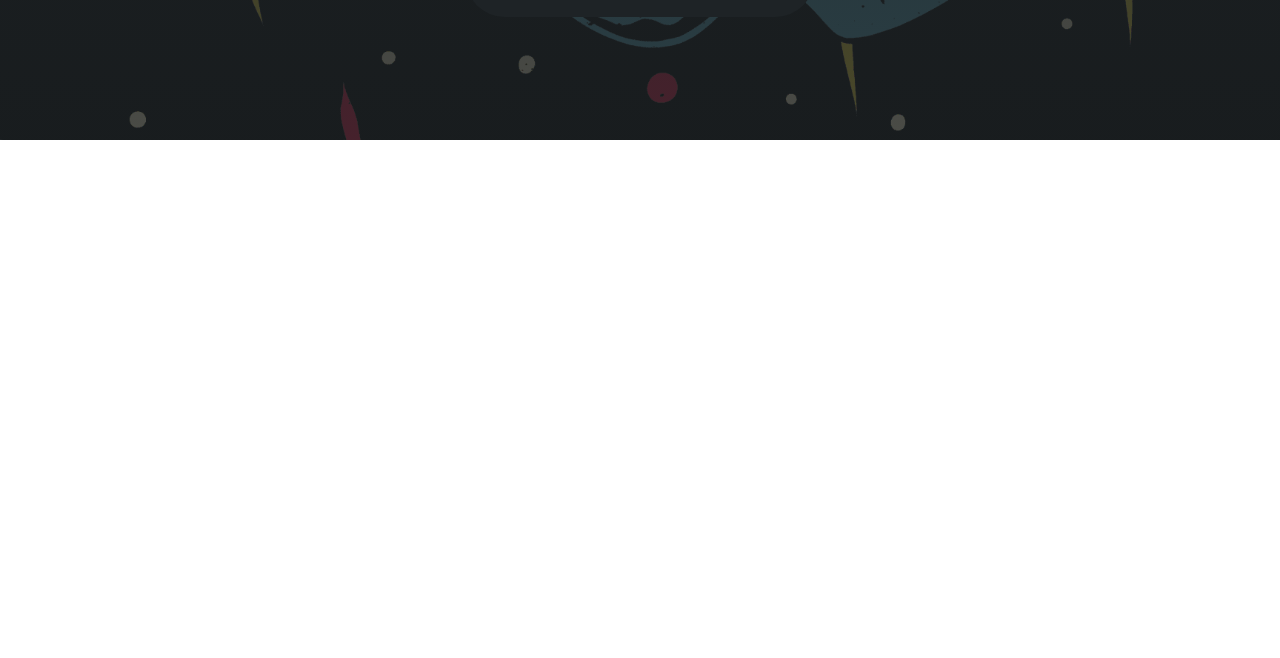
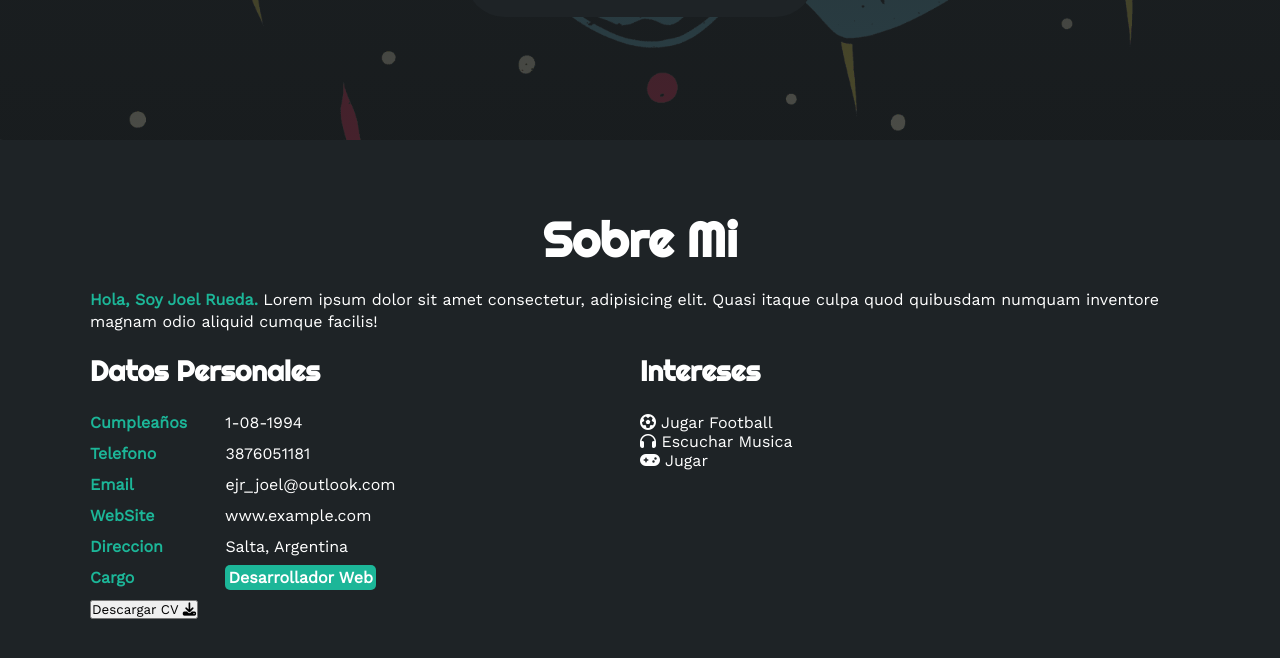
Before and after one commit to JoelRueda23/portfolio, a plain HTML site: page index.html in a window 1280 px wide. Shown: the part 660-1318 px from the top of the page. Before the commit the page ends 800 px from the top, so only its background shows below. Drawn offline with nearby package versions, Linux system fonts and the light colour scheme; a web font is replaced by a local one.

Commit message:
terminando seccion sobre mi

```diff
--- a/estilo.css
+++ b/estilo.css
@@ -106,3 +106,57 @@ html{
 .inicio .contenido-banner .redes a:hover{
     background-color: #1CB698;
 }
+
+/*SECCION SOBRE MI*/
+.sobremi{
+    background-color: #1e2326;
+    color: #fff;
+    padding: 50px 20px;
+}
+.sobremi .contenido-seccion{
+    max-width: 1100px;
+    margin: auto;
+}
+.sobremi h2{
+    font-size: 48px;
+    font-family: 'Righteous';
+    text-align: center;
+    padding: 20px;
+}
+.sobremi .contenido-seccion p{
+    font: 18px;
+    line-height: 22px;
+    margin-bottom: 20px;
+}
+.sobremi .contenido-seccion p span{
+    color: #1CB698;
+    font-weight: bold;
+}
+.sobremi .fila{
+    display: flex;
+}
+.sobremi .fila .col{
+    width: 50%;
+}
+.sobremi .fila .col h3{
+    font-size: 28px;
+    font-family: 'Righteous';
+    margin-bottom: 25px;
+}
+.sobremi .fila .col ul{
+    list-style: none;
+}
+.sobremi .fila .col ul li{
+    margin: 12px 0;
+}
+.sobremi .fila .col ul li strong{
+    display: inline-block;
+    color: #1CB698;
+    width: 130px;
+}
+.sobremi .fila .col ul li span{
+    background-color: #1CB698;
+    padding: 3px;
+    font-weight: bold;
+    border-radius: 5px;
+}
--- a/index.html
+++ b/index.html
@@ -48,7 +48,66 @@
     </section>
     <!--SOBRE MI-->
     <section id="sobremi" class="sobremi">
+        <div class="contenido-seccion">
+            <h2>Sobre Mi</h2>
+            <p><span>Hola, Soy Joel Rueda. </span>Lorem ipsum dolor sit amet consectetur, adipisicing elit. Quasi itaque culpa quod quibusdam numquam inventore magnam odio aliquid cumque facilis!</p>
 
+            <div class="fila">
+                <!--Datos personales-->
+                <div class="col">
+                    <h3>Datos Personales</h3>
+                    <ul>
+                        <li>
+                            <strong>Cumpleaños</strong>
+                            1-08-1994
+                        </li>
+                        <li>
+                            <strong>Telefono</strong>
+                            3876051181
+                        </li>
+                        <li>
+                            <strong>Email</strong>
+                            ejr_joel@outlook.com
+                        </li>
+                        <li>
+                            <strong>WebSite</strong>
+                            www.example.com
+                        </li>
+                        <li>
+                            <strong>Direccion</strong>
+                            Salta, Argentina
+                        </li>
+                        <li>
+                            <strong>Cargo</strong>
+                            <span>Desarrollador Web</span>
+                        </li>
+                    </ul>
+                </div>
+
+                <!--intereses-->
+                <div class="col">
+                    <h3>Intereses</h3>
+                    <div class="contenedor-intereses">
+                        <div class="intereses">
+                            <i class="fa-solid fa-futbol"></i>
+                            <span>Jugar Football</span>
+                        </div>
+                        <div class="intereses">
+                            <i class="fa-solid fa-headphones"></i>
+                            <span>Escuchar Musica</span>
+                        </div>
+                        <div class="intereses">
+                            <i class="fa-solid fa-gamepad"></i>
+                            <span>Jugar</span>
+                        </div>
+                    </div>
+                </div>
+            </div>
+            <button>
+                Descargar CV <i class="fa-solid fa-download"></i>
+                <span class="overlay"></span>
+            </button>
+        </div>
     </section>
 </body>
 </html>
```
